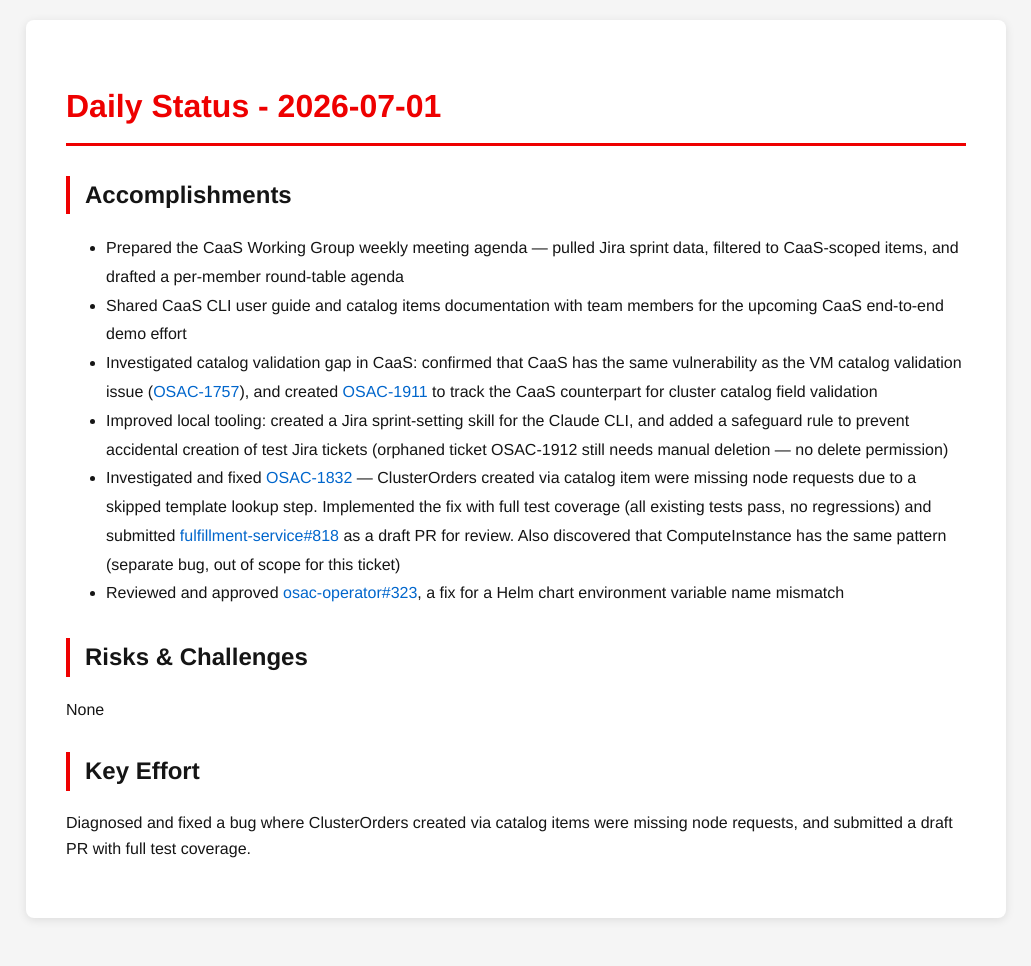
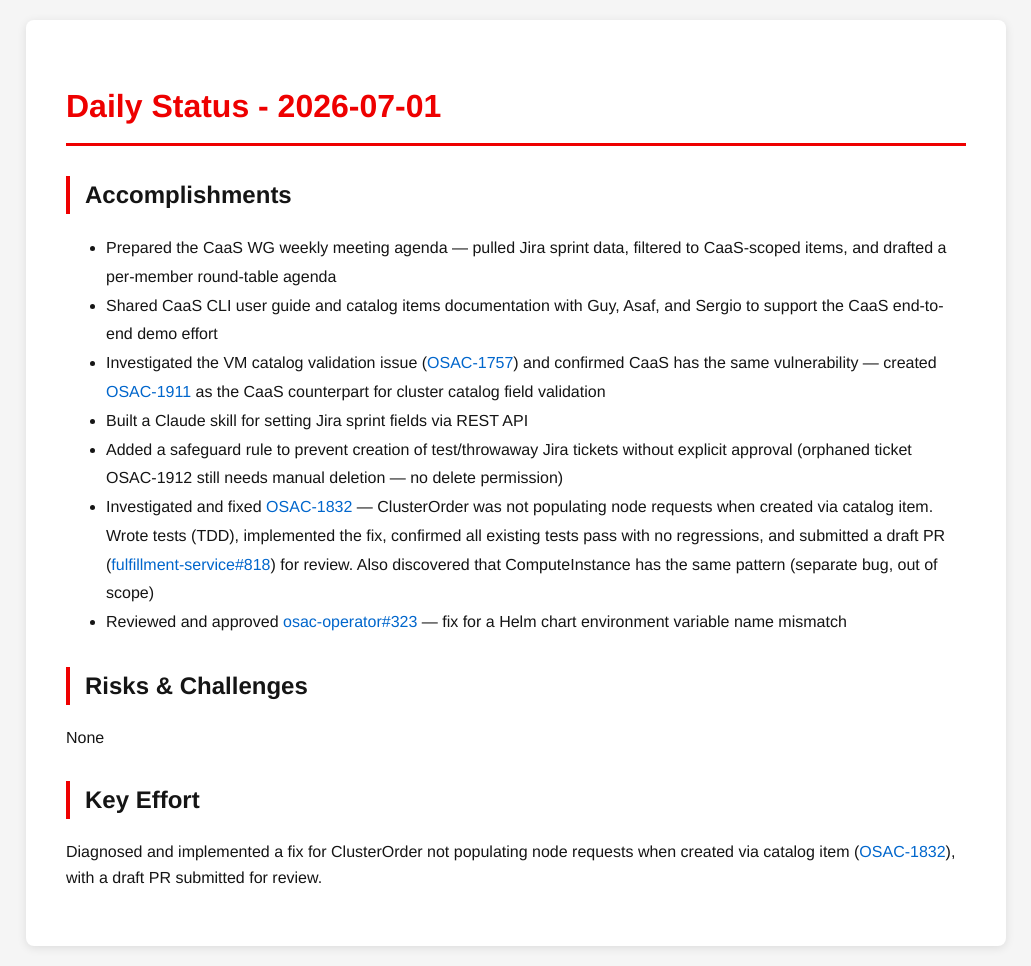
Before and after one commit to tzvatot/daily-status, a Jekyll site: the page built from 2026-07-01.md, in a window 1280 px wide. Shown: the whole page, without its empty margins (124-1155 px from the left). Built offline with Jekyll 4.4.1, drawn with Linux system fonts in a browser that asks for light colours; before the commit the page ends 938 px from its top, so only the background shows below that.

Commit message:
Daily status update - 2026-07-01

```diff
--- a/2026-07-01.md
+++ b/2026-07-01.md
@@ -7,15 +7,16 @@
 # Daily Status - 2026-07-01
 
 ## Accomplishments
-- Prepared the CaaS Working Group weekly meeting agenda — pulled Jira sprint data, filtered to CaaS-scoped items, and drafted a per-member round-table agenda
-- Shared CaaS CLI user guide and catalog items documentation with team members for the upcoming CaaS end-to-end demo effort
-- Investigated catalog validation gap in CaaS: confirmed that CaaS has the same vulnerability as the VM catalog validation issue ([OSAC-1757](https://redhat.atlassian.net/browse/OSAC-1757)), and created [OSAC-1911](https://redhat.atlassian.net/browse/OSAC-1911) to track the CaaS counterpart for cluster catalog field validation
-- Improved local tooling: created a Jira sprint-setting skill for the Claude CLI, and added a safeguard rule to prevent accidental creation of test Jira tickets (orphaned ticket OSAC-1912 still needs manual deletion — no delete permission)
-- Investigated and fixed [OSAC-1832](https://redhat.atlassian.net/browse/OSAC-1832) — ClusterOrders created via catalog item were missing node requests due to a skipped template lookup step. Implemented the fix with full test coverage (all existing tests pass, no regressions) and submitted [fulfillment-service#818](https://github.com/osac-project/fulfillment-service/pull/818) as a draft PR for review. Also discovered that ComputeInstance has the same pattern (separate bug, out of scope for this ticket)
-- Reviewed and approved [osac-operator#323](https://github.com/osac-project/osac-operator/pull/323), a fix for a Helm chart environment variable name mismatch
+- Prepared the CaaS WG weekly meeting agenda — pulled Jira sprint data, filtered to CaaS-scoped items, and drafted a per-member round-table agenda
+- Shared CaaS CLI user guide and catalog items documentation with Guy, Asaf, and Sergio to support the CaaS end-to-end demo effort
+- Investigated the VM catalog validation issue ([OSAC-1757](https://redhat.atlassian.net/browse/OSAC-1757)) and confirmed CaaS has the same vulnerability — created [OSAC-1911](https://redhat.atlassian.net/browse/OSAC-1911) as the CaaS counterpart for cluster catalog field validation
+- Built a Claude skill for setting Jira sprint fields via REST API
+- Added a safeguard rule to prevent creation of test/throwaway Jira tickets without explicit approval (orphaned ticket OSAC-1912 still needs manual deletion — no delete permission)
+- Investigated and fixed [OSAC-1832](https://redhat.atlassian.net/browse/OSAC-1832) — ClusterOrder was not populating node requests when created via catalog item. Wrote tests (TDD), implemented the fix, confirmed all existing tests pass with no regressions, and submitted a draft PR ([fulfillment-service#818](https://github.com/osac-project/fulfillment-service/pull/818)) for review. Also discovered that ComputeInstance has the same pattern (separate bug, out of scope)
+- Reviewed and approved [osac-operator#323](https://github.com/osac-project/osac-operator/pull/323) — fix for a Helm chart environment variable name mismatch
 
 ## Risks & Challenges
 None
 
 ## Key Effort
-Diagnosed and fixed a bug where ClusterOrders created via catalog items were missing node requests, and submitted a draft PR with full test coverage.
+Diagnosed and implemented a fix for ClusterOrder not populating node requests when created via catalog item ([OSAC-1832](https://redhat.atlassian.net/browse/OSAC-1832)), with a draft PR submitted for review.
```
